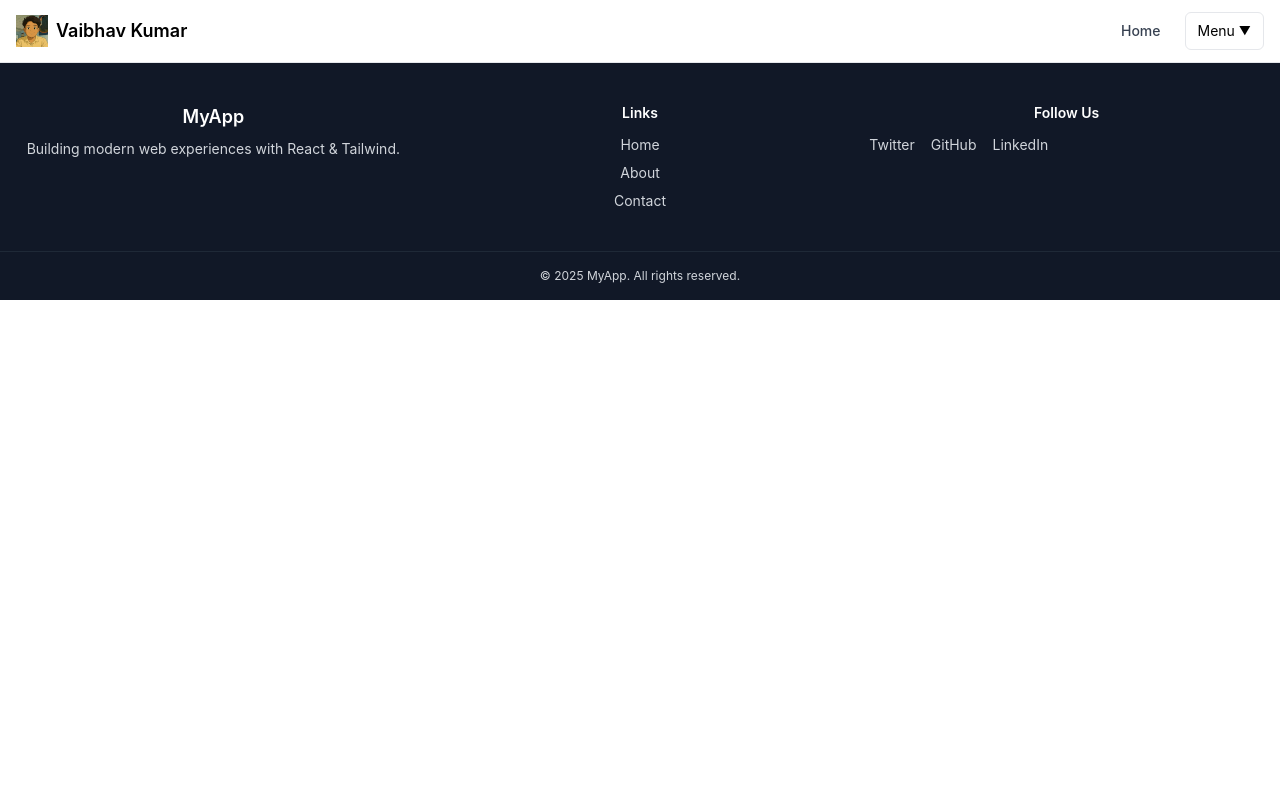
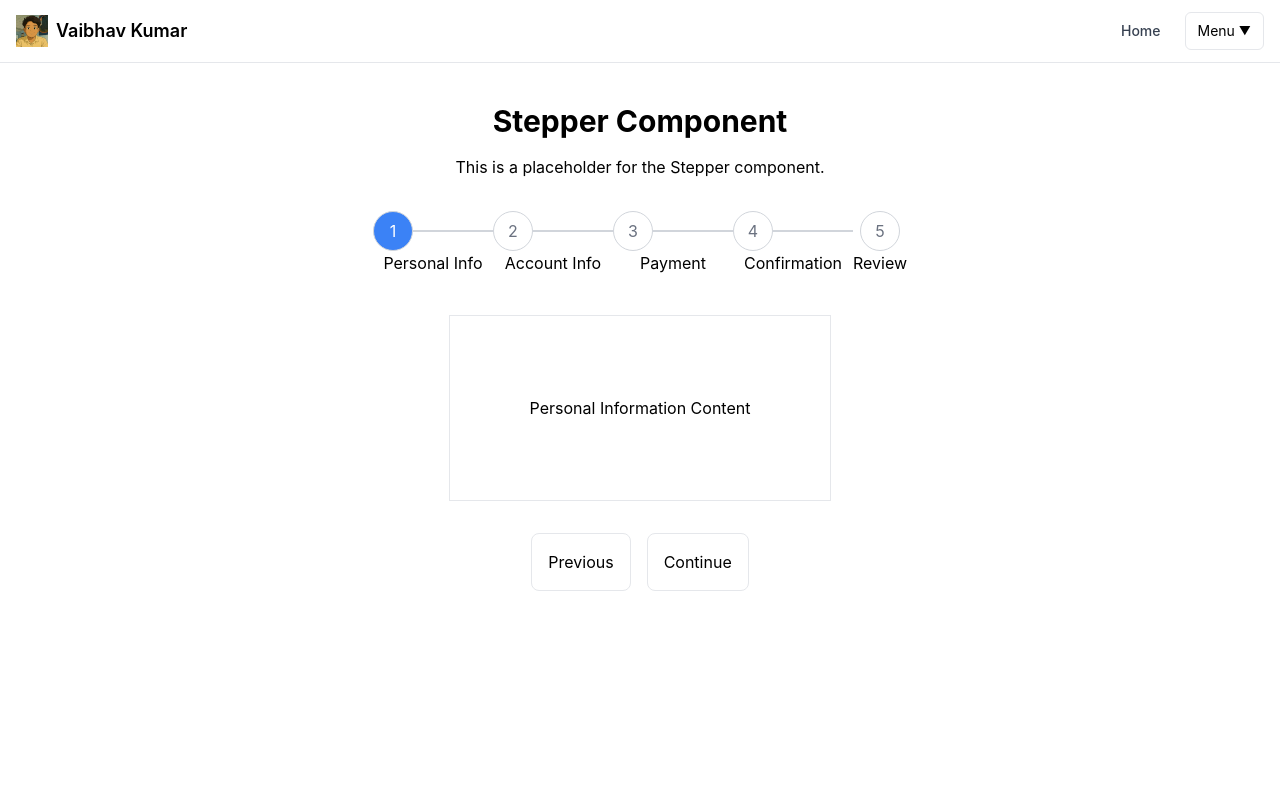
Before and after one commit to vaibhavkumarswe/mc-fe, a React (Create React App) app in the folder react-mc-fe/: page /stepper in a window 1280 px wide. Shown: the top 800 px of the page. Built offline with nearby package versions, Linux system fonts and the light colour scheme.

Commit message:
stepper added

```diff
--- /dev/null
+++ b/react-mc-fe/src/components/Stepper/data.js
@@ -0,0 +1,22 @@
+  export const steps = [
+    {
+      label: "Personal Info",
+      content: <div>Personal Information Content</div>,
+    },
+    {
+      label: "Account Info",
+      content: <div>Account Info Content</div>,
+    },
+    {
+      label: "Payment",
+      content: <div>Payment Content</div>,
+    },
+    {
+      label: "Confirmation",
+      content: <div>Confirmation Content</div>,
+    },
+    {
+      label: "Review",
+      content: <div>Review Content</div>,
+    },
+  ];
--- /dev/null
+++ b/react-mc-fe/src/components/Stepper/index.jsx
@@ -0,0 +1,68 @@
+import React from "react";
+import { steps } from "./data";
+
+const Stepper = () => {
+  const [currentStep, setCurrentStep] = React.useState(0);
+
+  const handleNext = () => {
+    if (currentStep < steps.length - 1) {
+      setCurrentStep(currentStep + 1);
+    }
+  };
+
+  const handlePrevious = () => {
+    if (currentStep > 0) {
+      setCurrentStep(currentStep - 1);
+    }
+  };
+
+  return (
+    <div className="mx-auto max-w-7xl px-4 py-10 h-screen self-center flex flex-col items-center">
+      <h1 className="text-3xl font-bold mb-4">Stepper Component</h1>
+      <p>This is a placeholder for the Stepper component.</p>
+      <div className="flex mt-8">
+        {/* Stepper implementation goes here */}
+        {steps.map((step, index) => (
+          <div key={index} className="flex flex-col items-center justify-start">
+            <div className={`flex flex-row items-center justify-center`}>
+              <p
+                className={`w-10 h-10 rounded-full border border-gray-300 flex items-center justify-center  ${
+                  index <= currentStep
+                    ? "text-white bg-blue-500"
+                    : "text-gray-500"
+                }`}
+              >
+                {index + 1}
+              </p>
+
+              <div
+                className={`w-[5rem] h-[2px] ${
+                  index === steps.length - 1 ? "hidden" : ""
+                }  ${index < currentStep ? " bg-blue-500" : "bg-gray-300 "}`}
+              ></div>
+            </div>
+            <h2>{step.label}</h2>
+          </div>
+        ))}
+      </div>
+
+      <div className="border p-20 mt-10">{steps[currentStep].content}</div>
+      <div className="mt-8 flex gap-4">
+        <button
+          className="border border-grey-300 rounded-lg p-4 hover:bg-slate-500 hover:text-white"
+          onClick={handlePrevious}
+        >
+          Previous
+        </button>
+        <button
+          className="border border-grey-300 rounded-lg p-4 hover:bg-slate-500 hover:text-white"
+          onClick={handleNext}
+        >
+          Continue
+        </button>
+      </div>
+    </div>
+  );
+};
+
+export default Stepper;
--- a/react-mc-fe/src/data/index.js
+++ b/react-mc-fe/src/data/index.js
@@ -9,4 +9,9 @@ export const menuItems = [
     description: "This is an OTP Component",
     path: "/otp",
   },
+  {
+    label: "Stepper",
+    description: "This is a Stepper Component",
+    path: "/stepper",
+  }
 ];
--- a/react-mc-fe/src/routes/index.jsx
+++ b/react-mc-fe/src/routes/index.jsx
@@ -4,6 +4,7 @@ import About from '../pages/About';
 import Contact from '../pages/Contact';
 import Toast from '../components/Toast';
 import OTP from '../components/OTP';
+import Stepper from '../components/Stepper/index';
 
 export default function AppRoutes() {
   return (
@@ -13,6 +14,7 @@ export default function AppRoutes() {
       <Route path="/contact" element={<Contact />} />
       <Route path="/toasts" element={<Toast />} />
       <Route path="/otp" element={<OTP />} />
+      <Route path="/stepper" element={<Stepper />} />
     </Routes>
   );
 }
```
